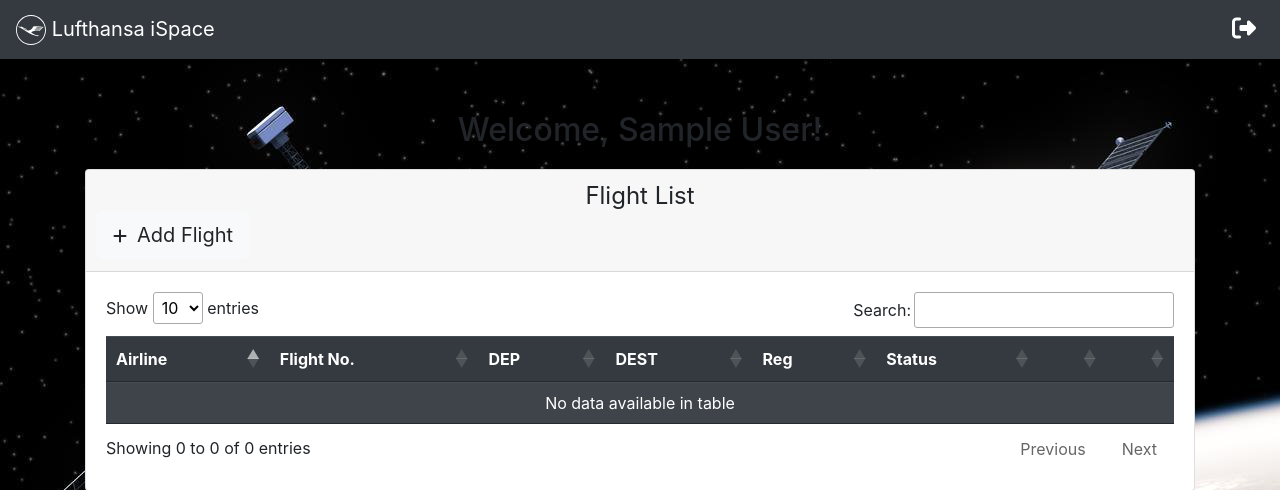
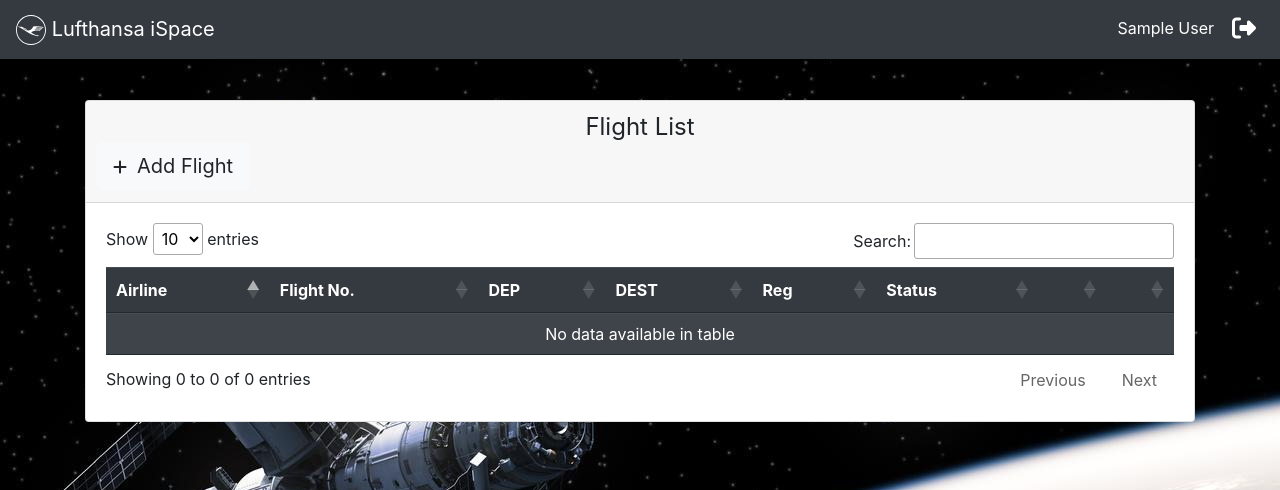
Before and after one commit to ckczm/lufa-ispace, a Flask app: page /index in a window 1280 px wide. Shown: the top 490 px of the page. Run offline with Flask 2, Linux system fonts and the light colour scheme; the visitor is signed in with stand-in values (Sample User, id 1); data comes from the database, SQL or seed files in the repository; data that the repository does not hold is empty; some libraries are stand-ins or nearby versions.

Commit message:
MODIFY: insert user name in nav-item

```diff
--- a/app/templates/index.html
+++ b/app/templates/index.html
@@ -17,7 +17,12 @@
     <!-- Links -->
     <ul class="navbar-nav">
         <li class="nav-item">
-            <a class="nav-link" href="{{url_for('auth.logout')}}"><i class="fas fa-sign-out-alt"></i></span></a>
+            <span class="navbar-text logout-text">{{user.name}}</span>
+        </li>
+        <li class="nav-item">
+            <a class="nav-link" href="{{url_for('auth.logout')}}">
+                <i class="fa fa-sign-out-alt"></i>
+            </a>
         </li>
     </ul>
 </nav>
@@ -26,9 +31,6 @@
 {% block content %}
 <main>
     <div class="container">
-        <div class="text-center">
-            <h2 class="header center">Welcome, {{user.name}}!</h2>
-        </div>
         <div class="card-deck mb-3 text-center">
             <div class="card mb-4 box-shadow">
                 <div class="card-header">
```
